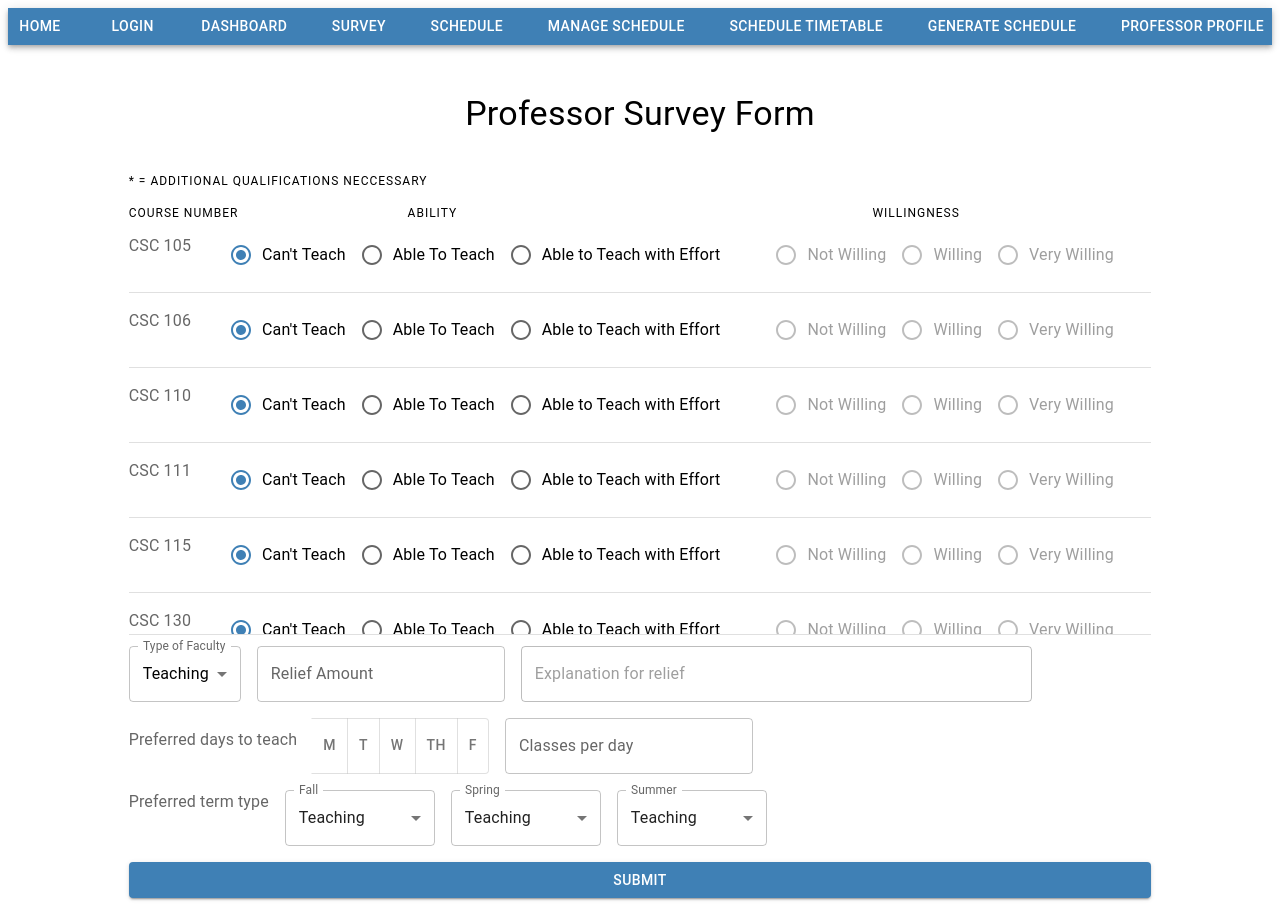
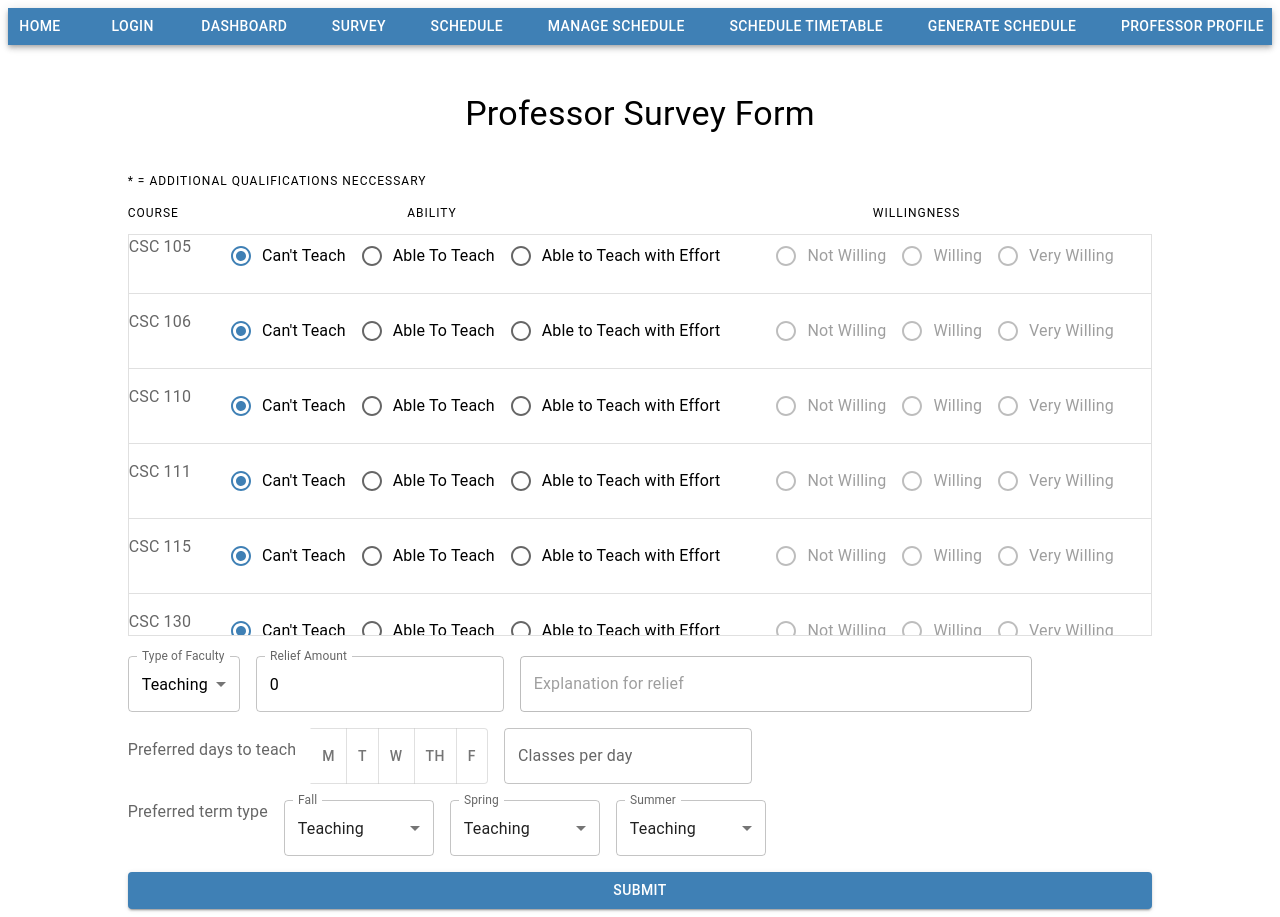
Before and after one commit to SENG499-Company-4/Frontend, a React (Create React App) app in the folder app/: page /survey in a window 1280 px wide. Built offline with nearby package versions, Linux system fonts and the light colour scheme; the HTML template or start-up script is replaced by a standard one.

Commit message:
styling improvement, limit relief range

```diff
--- a/app/src/components/organisms/SurveyForm.tsx
+++ b/app/src/components/organisms/SurveyForm.tsx
@@ -65,8 +65,9 @@ function SurveyForm(props: { formData: ClassData[] }) {
   const handleRelief = (event: React.ChangeEvent<HTMLInputElement>, amount: boolean) => {
     setValues((currentValues) => {
       if (amount) {
-        const reliefAmount = Number(event.target.value);
+        const reliefAmount = Math.min(Math.max(Number(event.target.value), 0), 6);
         currentValues.relief = reliefAmount;
+        event.currentTarget.value = String(reliefAmount);
         if (reliefAmount > 0) {
           setDisabled(false);
         } else {
@@ -135,7 +136,7 @@ function SurveyForm(props: { formData: ClassData[] }) {
         </Typography>
         <Stack direction="row">
           <Typography variant="overline" gutterBottom sx={{ width: '30%' }}>
-            Course Number
+            Course
           </Typography>
           <Typography variant="overline" gutterBottom sx={{ width: '50%' }}>
             Ability
@@ -144,7 +145,7 @@ function SurveyForm(props: { formData: ClassData[] }) {
             Willingness
           </Typography>
         </Stack>
-        <Stack sx={{ height: `calc(50vh)`, overflowY: 'scroll' }} spacing={2}>
+        <Stack sx={{ height: `calc(50vh)`, overflowY: 'scroll', border:'1px solid rgba(0, 0, 0, 0.12)', borderBottom: '0' }} spacing={2}>
           {Object.keys(values.courses).map((field) => {
             return (
               <SurveyClassQuestion
@@ -156,7 +157,7 @@ function SurveyForm(props: { formData: ClassData[] }) {
             );
           })}
         </Stack>
-        <Divider sx={{ marginBottom: '1%' }} />
+        <Divider sx={{ marginBottom: '20px' }} />
         <Stack spacing={2}>
           <Stack direction="row" spacing={2}>
             <FormControl>
@@ -182,6 +183,7 @@ function SurveyForm(props: { formData: ClassData[] }) {
               id="Relief Amount"
               label="Relief Amount"
               type="number"
+              defaultValue={0}
               inputProps={{ style: { color: 'black' } }}
               onChange={(event) => handleRelief(event as React.ChangeEvent<HTMLInputElement>, true)}
             />
```
